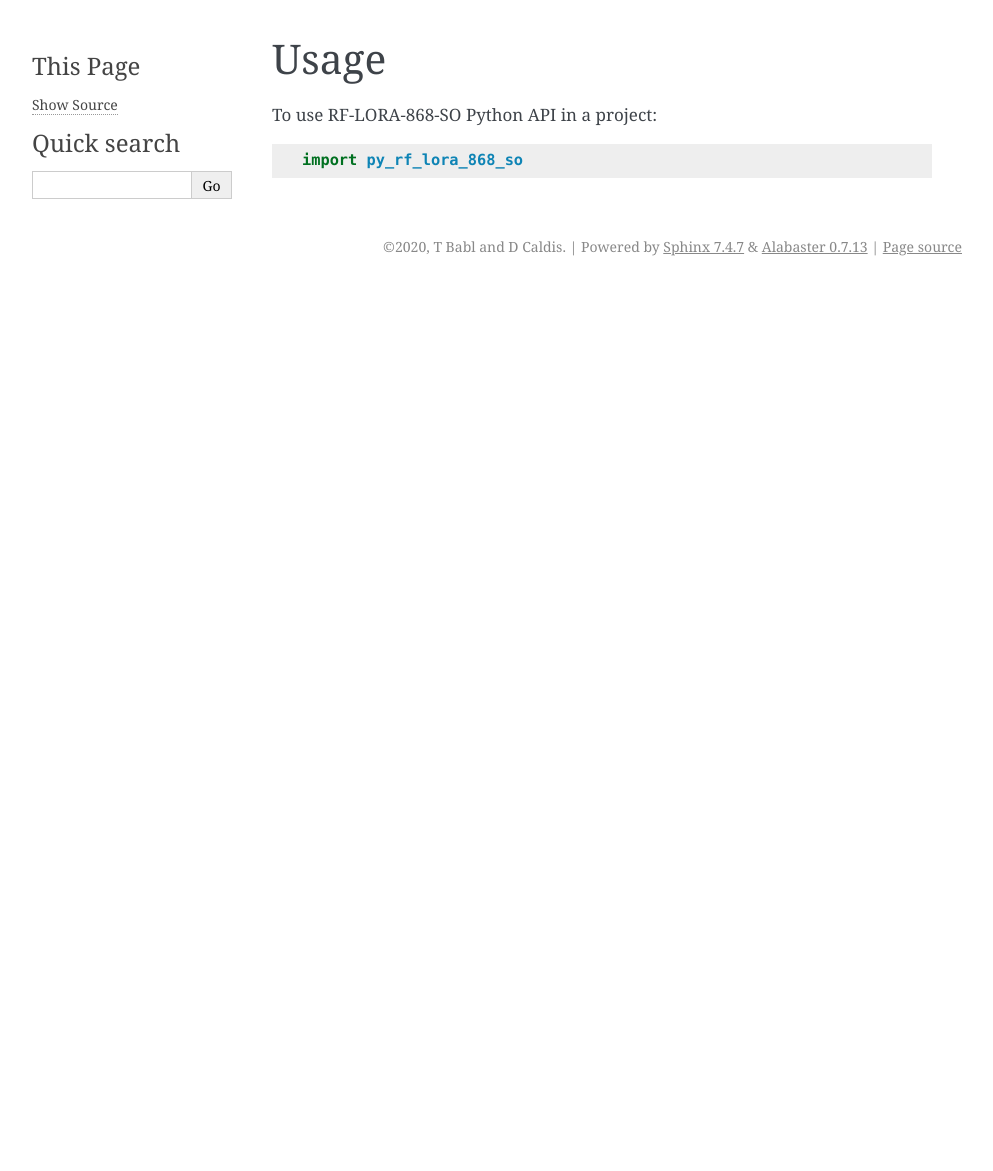
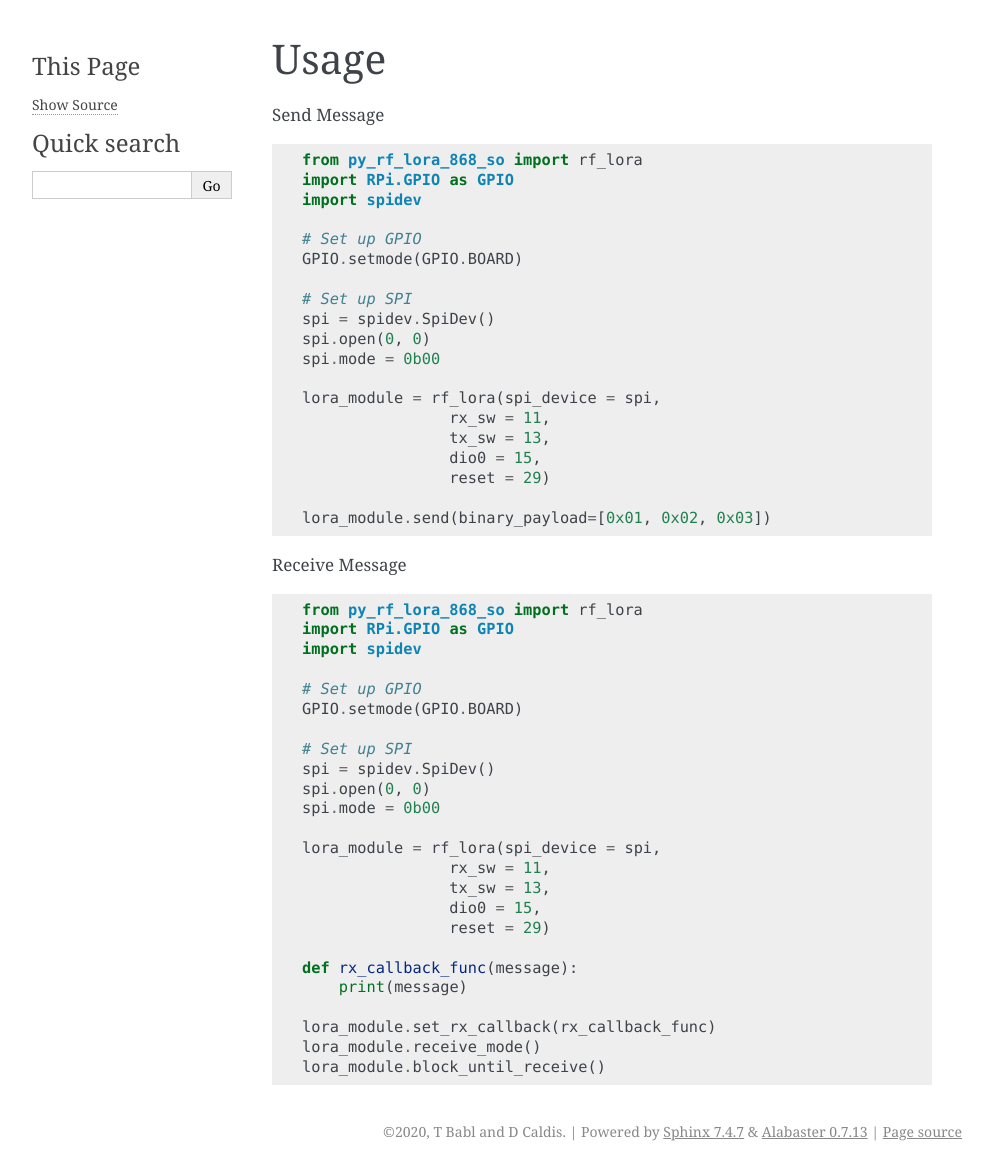
Before and after one commit to tbabluct/py_rf_lora_868_so, a Sphinx documentation site: the page built from docs/usage.rst, in a window 1280 px wide. Shown: the whole page, without its empty margins (148-1141 px from the left). Built offline with Sphinx 7.4.7, drawn with Linux system fonts in a browser that asks for light colours; pages that are not in the unit, such as notebooks, are missing from menus; before the commit the page ends 900 px from its top, so only the background shows below that.

Commit message:
Update usage documentation

```diff
--- a/docs/usage.rst
+++ b/docs/usage.rst
@@ -2,6 +2,55 @@
 Usage
 =====
 
-To use RF-LORA-868-SO Python API in a project::
+Send Message
 
-    import py_rf_lora_868_so
+.. code-block:: python
+
+    from py_rf_lora_868_so import rf_lora
+    import RPi.GPIO as GPIO
+    import spidev
+
+    # Set up GPIO
+    GPIO.setmode(GPIO.BOARD)
+
+    # Set up SPI
+    spi = spidev.SpiDev()
+    spi.open(0, 0)
+    spi.mode = 0b00
+
+    lora_module = rf_lora(spi_device = spi,
+                    rx_sw = 11,
+                    tx_sw = 13,
+                    dio0 = 15,
+                    reset = 29)
+
+    lora_module.send(binary_payload=[0x01, 0x02, 0x03])
+
+Receive Message
+
+.. code-block:: python
+
+    from py_rf_lora_868_so import rf_lora
+    import RPi.GPIO as GPIO
+    import spidev
+
+    # Set up GPIO
+    GPIO.setmode(GPIO.BOARD)
+
+    # Set up SPI
+    spi = spidev.SpiDev()
+    spi.open(0, 0)
+    spi.mode = 0b00
+
+    lora_module = rf_lora(spi_device = spi,
+                    rx_sw = 11,
+                    tx_sw = 13,
+                    dio0 = 15,
+                    reset = 29)
+
+    def rx_callback_func(message):
+        print(message)
+
+    lora_module.set_rx_callback(rx_callback_func)
+    lora_module.receive_mode()
+    lora_module.block_until_receive()
```
